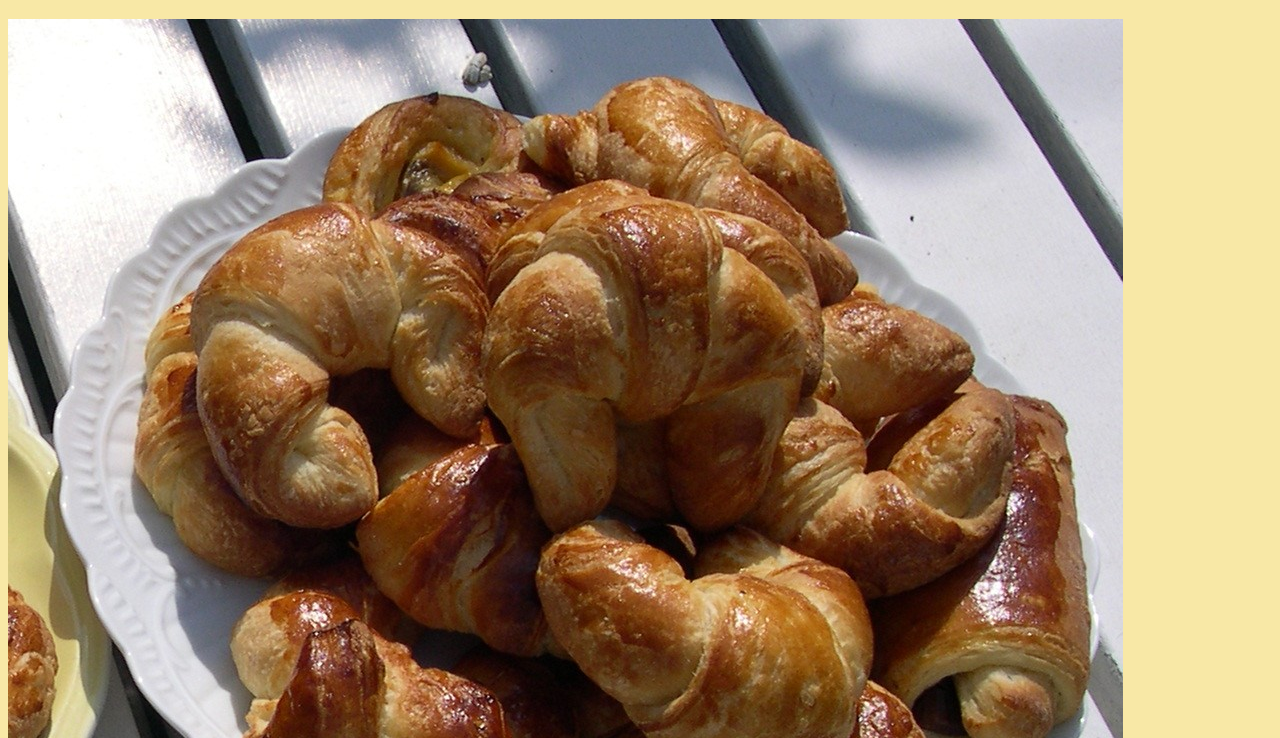
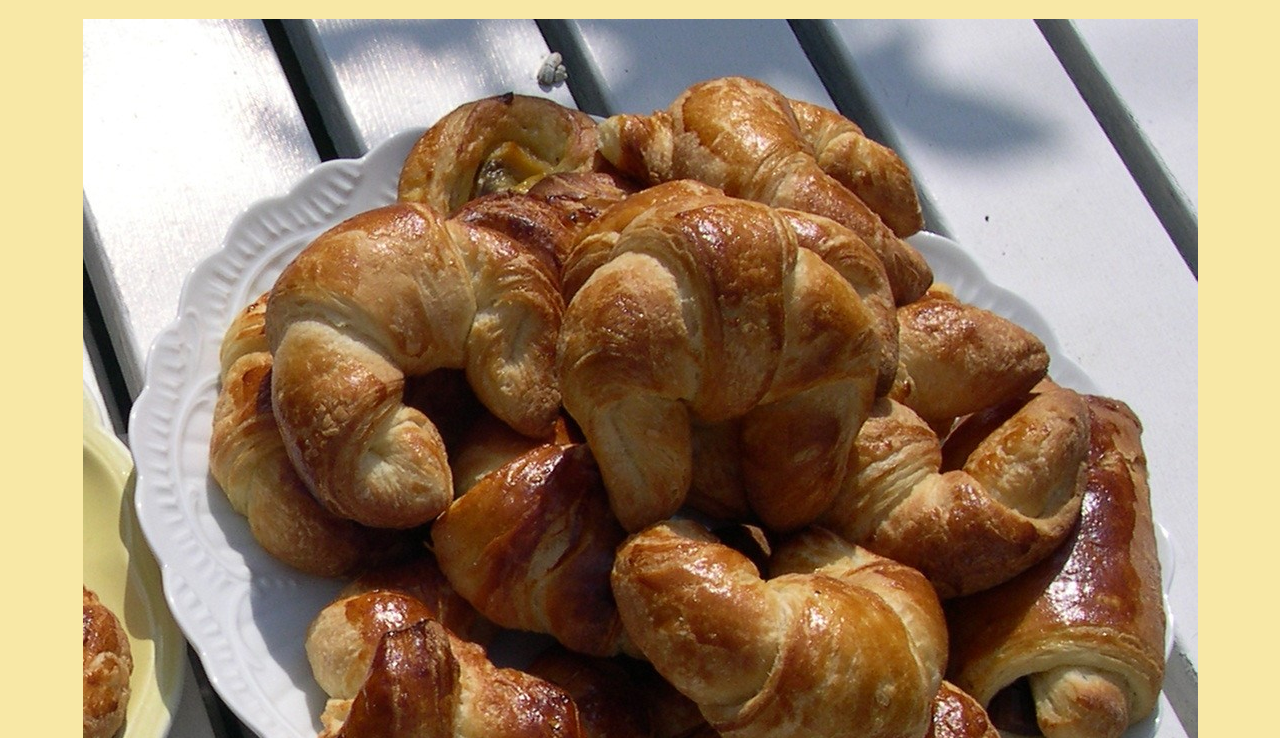
Before and after one commit to AngelikaCz/Croissant_project, a plain HTML site: page image_page/image_page.html in a window 1280 px wide. Shown: the part 62-800 px from the top of the page. Drawn offline with Linux system fonts and the light colour scheme.

Commit message:
Updated image CSS

```diff
--- a/src/styles.css
+++ b/src/styles.css
@@ -21,5 +21,5 @@ a:hover{
 
 img{
     max-width:100%;
-    margin-bottom:20px;
-}
+    display:block;
+    margin: 0 auto 20px auto;}
```
